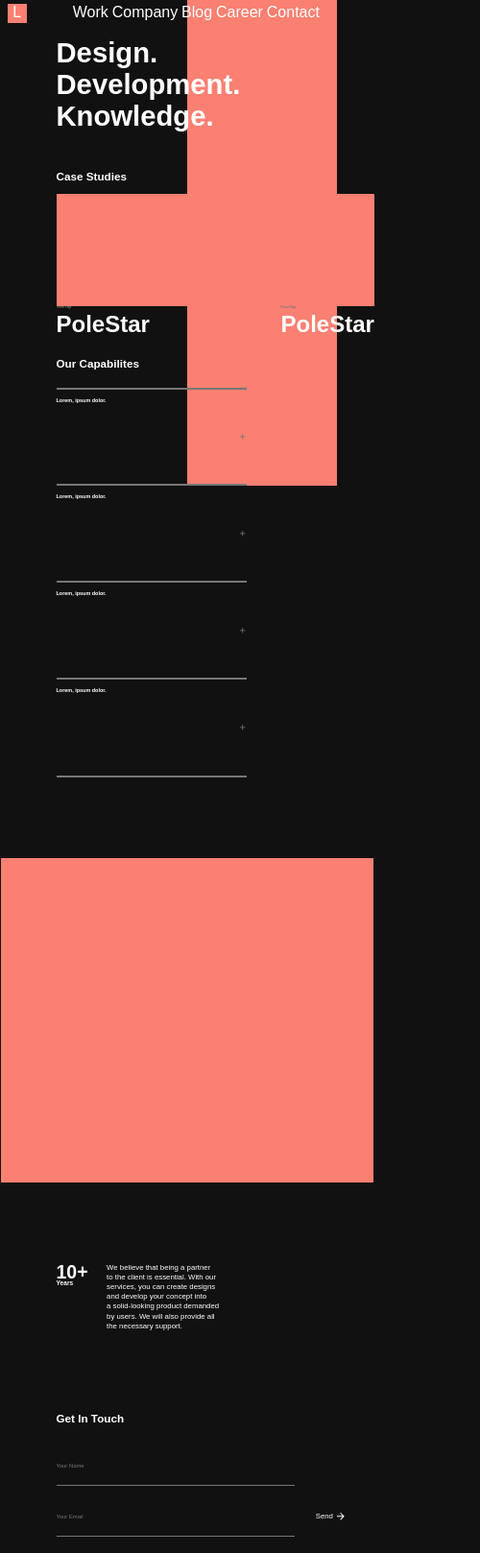
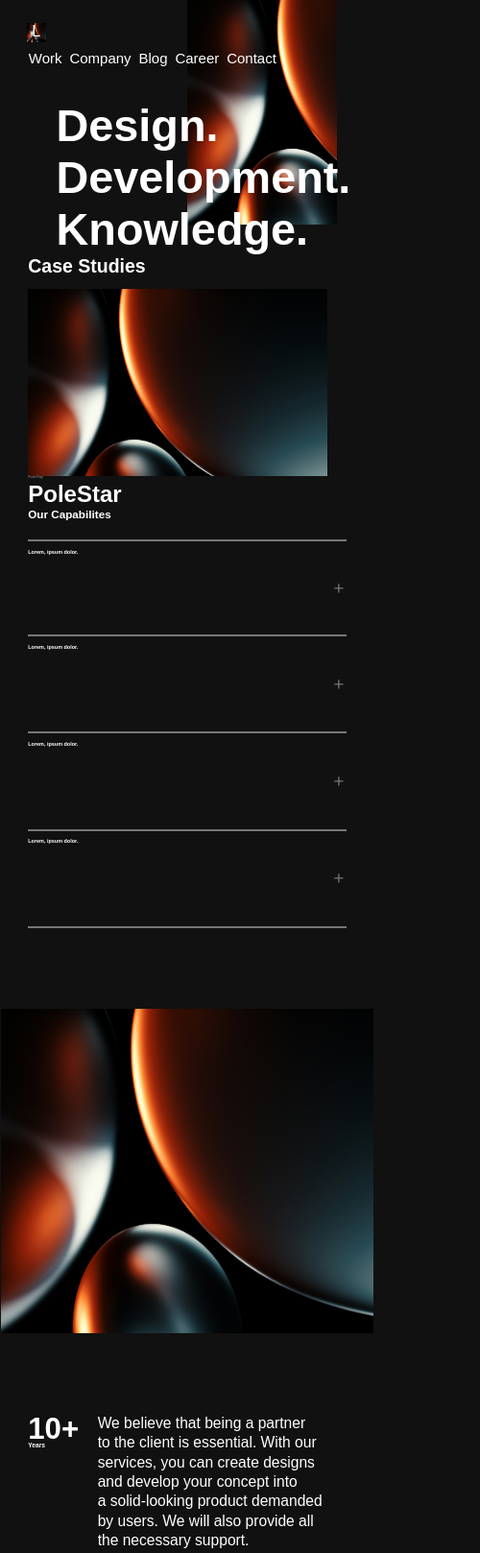
Before and after one commit to Neon-codes/Team-Website, a plain HTML site: page index.html in a window 390 px wide. Shown: the top 1618 px of the page at 96% size, 500 px wide, since content can reach past the window. Drawn offline with Linux system fonts and the light colour scheme.

Commit message:
addin responsiveness

```diff
--- a/index.html
+++ b/index.html
@@ -170,5 +170,5 @@
         </div>
       </div>
     </footer>
-  </body>
+  <script src="script.js"></script></body>
 </html>
--- /dev/null
+++ b/script.js
@@ -0,0 +1,29 @@
+const casesContainer = document.querySelector('.cases');
+let isDown = false;
+let startX;
+let scrollLeft;
+
+casesContainer.addEventListener('mousedown', (e) => {
+    isDown = true;
+    casesContainer.classList.add('active');
+    startX = e.pageX - casesContainer.offsetLeft;
+    scrollLeft = casesContainer.scrollLeft;
+});
+
+casesContainer.addEventListener('mouseleave', () => {
+    isDown = false;
+    casesContainer.classList.remove('active');
+});
+
+casesContainer.addEventListener('mouseup', () => {
+    isDown = false;
+    casesContainer.classList.remove('active');
+});
+
+casesContainer.addEventListener('mousemove', (e) => {
+    if (!isDown) return;
+    e.preventDefault();
+    const x = e.pageX - casesContainer.offsetLeft;
+    const walk = (x - startX) * 2; // The multiplier (2) controls the scroll speed
+    casesContainer.scrollLeft = scrollLeft - walk;
+});
--- a/style.css
+++ b/style.css
@@ -1,30 +1,34 @@
-*{
+* {
     margin: 0;
     padding: 0;
     box-sizing: border-box;
-    font-family: gilroy , sans-serif;
+    font-family: gilroy, sans-serif;
     color: white;
 }
-html,body{
+
+html, body {
     width: 100%;
     height: 100%;
 }
-body{
+
+body {
     background: #111;
+    overflow-x: hidden;
 }
-.nav-inner{
+
+.nav-inner {
     display: flex;
     justify-content: flex-start;
     gap: 12.3vw;
     padding: 1vw 2vw;
-    width: 40vw;
-    min-width: 500px;
 }
-.links{
+
+.links {
     display: flex;
     gap: 1vw;
 }
-nav > .placeholder{
+
+nav > .placeholder {
     width: 40vw;
     height: 60vh;
     position: absolute;
@@ -32,79 +36,95 @@
     left: 50%;
     z-index: -1;
 }
-nav{
+
+nav {
     display: flex;
     gap: 7vw;
+    padding: 20px;
 }
-a{
+
+nav a {
     text-decoration: none;
+    /* display: none; */
+    padding: 0 2px;
+    font-size: 15px;
+    gap: 84px;
 }
-.placeholder{
-    background: salmon;
+
+.placeholder {
+    background: url(bg.jpg);
+    background-size: cover;
     width: 20px;
     height: 20px;
     text-align: center;
 }
-.hero .right{
+
+.hero .right {
     font-size: 5vw;
     position: relative;
     margin-top: 3vw;
-
     width: 85%;
     margin-left: auto;
 }
-.case-studies{
+
+.case-studies {
     width: 85%;
     margin-top: 10vw;
     margin-bottom: 5vw;
-    margin-left: auto;
+    margin: auto;
 }
-.case-studies h1{
+
+.case-studies h1 {
     font-size: 3vw;
     margin-bottom: 3vw;
 }
-.case .placeholder{
+
+.case .placeholder {
     width: 50vw;
     height: 30vw;
 }
-.cases{
+
+.cases {
     display: flex;
     gap: 10vw;
-    overflow-x: auto;
+    overflow-x: hidden;
+    scroll-behavior: smooth;
+}
 
+.cases::-webkit-scrollbar {
+    display: none;
 }
-.cases::-webkit-scrollbar{
 
-}
-.cases::-webkit-scrollbar-thumb{
-    background: white;
-
-}
-.case{
+.case {
     flex-shrink: 0;
 }
-.case h3{
+
+.case h3 {
     color: #777;
     font-size: 0.7vw;
     margin-bottom: 0.6vw;
 }
-.lists{
+
+.lists {
     width: 85%;
-    margin-left: auto;
+    margin: auto;
+}
 
-}
-.lists h1{
+.lists h1 {
     font-size: 1.4vw;
 }
-.lists>h1{
+
+.lists > h1 {
     font-size: 3vw;
 }
-.list-cont{
+
+.list-cont {
     display: flex;
     flex-direction: column;
     margin-top: 5vw;
 }
-.list{
+
+.list {
     display: flex;
     border-bottom: 2px solid #777;
     height: 12vh;
@@ -112,59 +132,72 @@
     justify-content: space-between;
     padding: 2vw 0;
 }
-.list h1{
+
+.list h1 {
     width: 100%;
 }
-.list svg{
+
+.list svg {
     width: 5%;
 }
-.list:nth-child(1){
+
+.list:nth-child(1) {
     border-top: 2px solid #777;
 }
-section.placeholder{
+
+section.placeholder {
     width: 99.5vw;
-
+    background: url(bg.jpg);
+    background-repeat: no-repeat;
+    background-size: cover;
     margin: auto;
     height: 40vh;
     margin-top: 10vh;
 }
-.years{
+
+.years {
     width: 85%;
-    margin-left: auto;
+    margin: auto;
     display: flex;
     justify-content: start;
     gap: 5vw;
     margin-top: 10vh;
 }
-.years h1{
+
+.years h1 {
     font-size: 5vw;
     line-height: 1;
 }
-.years h2{
+
+.years h2 {
     font-size: 1.7vw;
     line-height: 0.6;
+}
 
-}
-.years p{
+.years p {
     font-size: 2vw;
     line-height: 1.3;
 }
-.form{
+
+.form {
     width: 85%;
-    margin-left: auto;
+    margin: auto;
     margin-top: 10vh;
     margin-bottom: 10vh;
 }
-.form h1{
+
+.form h1 {
     font-size: 3vw;
 }
-form{
+
+form {
     display: flex;
     flex-direction: column;
     gap: 3vw;
     margin-top: 6vw;
 }
-.form input{
+
+.form input {
     background: transparent;
     border: none;
     border-bottom: 1px solid #777;
@@ -172,20 +205,28 @@
     padding: 2vh 0;
     outline: none;
     font-size: 1.5vw;
+    transition: all 0.3s ease;
 }
-.form button{
+
+.form input:focus {
+    border-bottom: 1px solid white;
+    color: white;
+}
+
+.form button {
     align-self: start;
     background: none;
     border: none;
     font-size: 2vw;
     width: 20%;
+}
 
-}
-button svg{
+button svg {
     width: 3vw;
     margin-bottom: -1vw;
 }
-footer{
+
+footer {
     width: 99vw;
     margin: auto;
     display: flex;
@@ -193,18 +234,63 @@
     padding: 2vw 3vw;
     background: #0e0e0e;
 }
-footer .left{
+
+footer .left {
     display: flex;
     gap: 1vw;
 }
-footer .links_right{
+
+footer .links_right {
     font-size: 0.6vw;
     display: flex;
     flex-direction: column;
     gap: 0.3vw;
 }
-.links_right h3{
+
+.links_right h3 {
     color: #888;
     text-align: end;
+}
 
+@media (max-width: 768px) {
+    .nav-inner {
+        flex-direction: column;
+        gap: 2vw;
+    }
+
+    .hero .right {
+        font-size: 8vw;
+    }
+
+    .case-studies h1, .form h1 {
+        font-size: 5vw;
+    }
+    nav> .placeholder{
+        height:60vw;
+    }
+    .case .placeholder {
+        width: 80vw;
+        height: 50vw;
+    }
+
+    .list {
+        width: 100%;
+    }
+
+    .years h1 {
+        font-size: 8vw;
+    }
+
+    .years p {
+        font-size: 4vw;
+    }
+
+    .form input {
+        width: 100%;
+        font-size: 3vw;
+    }
 }
+.cases.active {
+    cursor: grabbing;
+    cursor: -webkit-grabbing;
+}
```
Also changed, not shown: bg.jpg (added).
